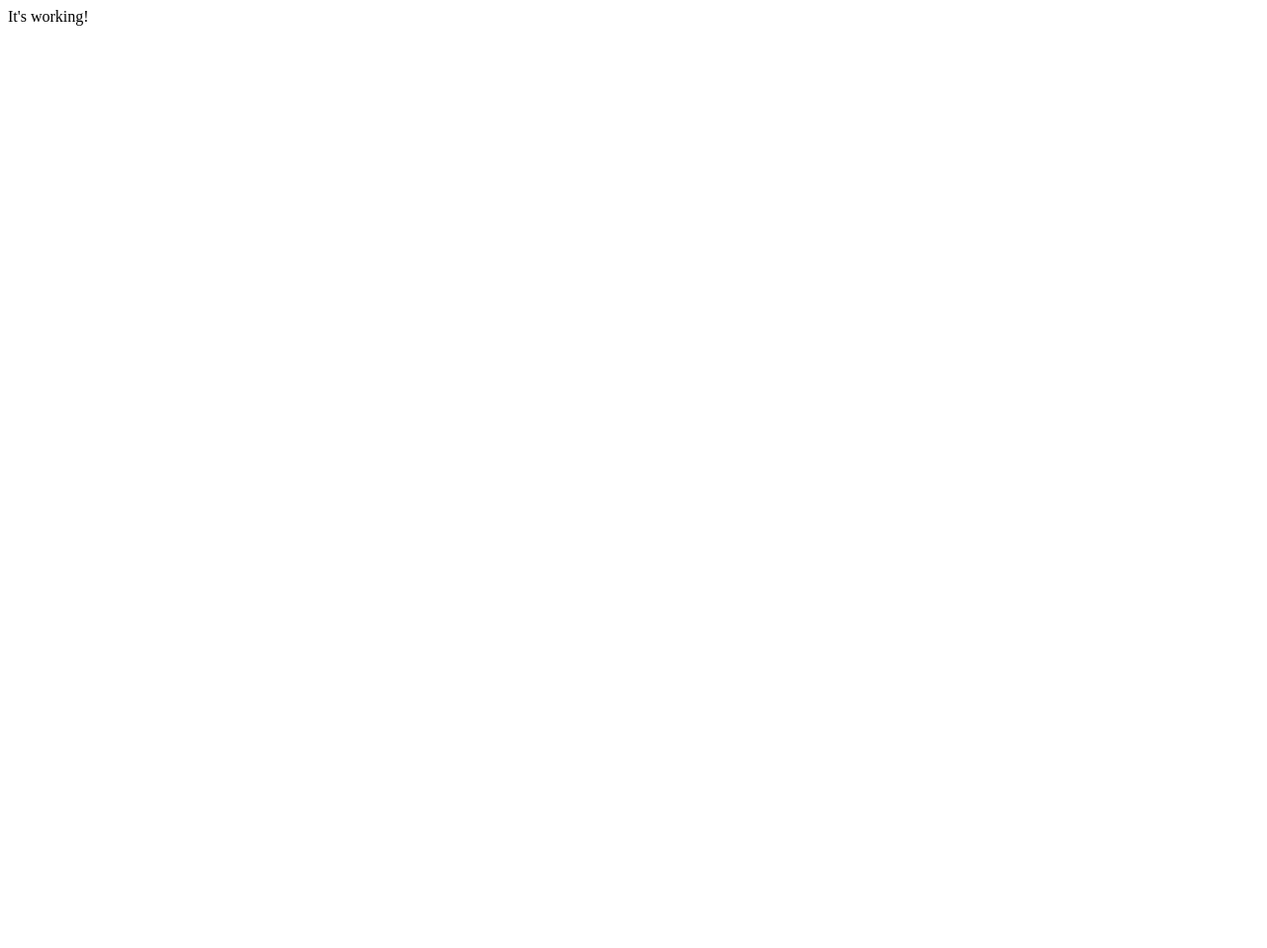
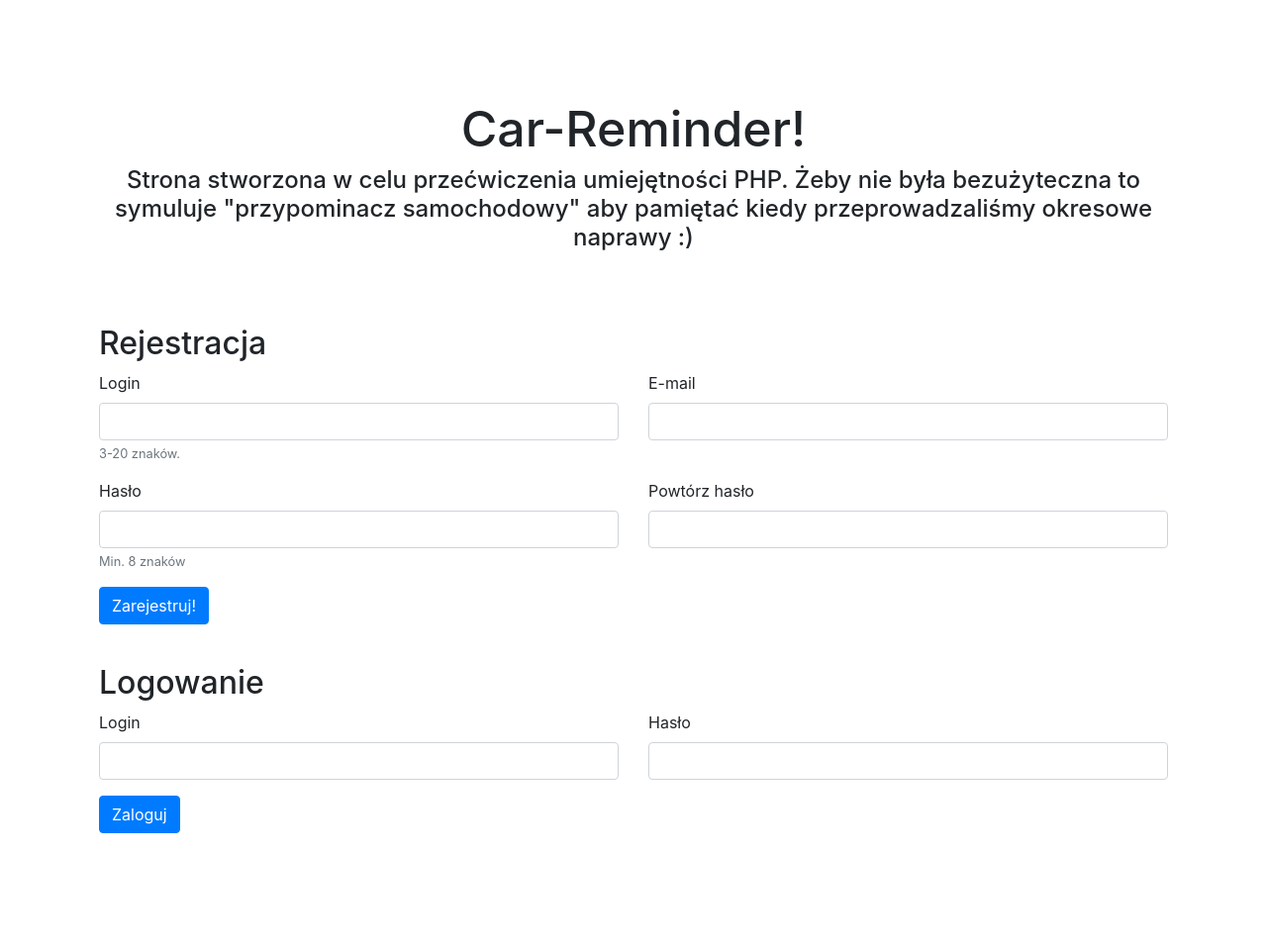
Before and after one commit to mimi530/php_Car-Reminder, a PHP site: page / in a window 1280 px wide. Before the commit the page is almost empty. Shown: the whole page at 99% size. Before the commit the page ends 26 px from the top, so only its background shows below. Run offline with PHP 8.4, Linux system fonts and the light colour scheme.

Commit message:
first layout

```diff
--- a/index.php
+++ b/index.php
@@ -1,12 +1,96 @@
+<?php
+    #code ^^
+
+?>
 <!DOCTYPE html>
 <html lang="pl">
 <head>
     <meta charset="UTF-8">
     <meta author="Michał Domżalski">
     <meta http-equiv="X-UA-Compatible" content="ie=edge">
+    <link rel="stylesheet" href="style.css">
+    <link rel="stylesheet"
+    href="https://stackpath.bootstrapcdn.com/bootstrap/4.5.0/css/bootstrap.min.css"
+    integrity="sha384-9aIt2nRpC12Uk9gS9baDl411NQApFmC26EwAOH8WgZl5MYYxFfc+NcPb1dKGj7Sk" crossorigin="anonymous">
     <title>Ćwiczenia PHP</title>
+    <style>
+        body
+        {
+            padding: 100px;
+        }
+        h1
+        {
+            font-size: 50px;
+            text-align: center;
+        }
+        h4
+        {
+            margin-bottom: 50px;
+            text-align: center;
+        }
+    </style>
+    <!--"Talk is cheap, show me the code."-->
 </head>
 <body>
-    <?php echo "It's working!"; ?>
+    <h1>Car-Reminder!</h1>
+    <h4>Strona stworzona w celu przećwiczenia umiejętności PHP. Żeby nie była bezużyteczna to symuluje
+        "przypominacz samochodowy" aby pamiętać kiedy przeprowadzaliśmy okresowe naprawy :)</h4></br>
+    <h2>Rejestracja</h2>
+    <form action="rejestracja.php" method="post">
+        <div class="row">
+            <div class="col">
+                <div class="form-group">
+                    <label>Login</label>
+                    <input class="form-control" type="text" name="username">
+                    <small class="form-text text-muted">3-20 znaków.</small>
+                </div>
+            </div>
+            <div class="col">
+                <div class="form-group">
+                    <label>E-mail</label>
+                    <input class="form-control" type="text" name="email">
+                </div>
+            </div>
+        </div>
+        <div class="row">
+            <div class="col">
+                <div class="form-group">
+                    <label>Hasło</label>
+                    <input class="form-control" name="haslo" type="password">
+                    <small class="form-text text-muted">Min. 8 znaków</small>
+                </div>
+            </div>
+            <div class="col">
+                <div class="form-group">
+                    <label>Powtórz hasło</label>
+                    <input class="form-control" name="haslo2" type="password" >
+                </div>
+            </div>
+        </div>
+        <div class="form-group">
+            <button class="btn btn-primary">Zarejestruj!</button>
+        </div>
+    </form>
+    </br>
+    <h2>Logowanie</h2>
+    <form action="logowanie.php" method="post">
+        <div class="row">
+            <div class="col">
+                <div class="form-group">
+                    <label>Login</label>
+                    <input class="form-control" name="login" type="text">
+                </div>
+            </div>
+            <div class="col">
+                <div class="form-group">
+                    <label>Hasło</label>
+                    <input class="form-control" type="password" name="haslo">
+                </div>
+            </div>
+        </div>
+        <div class="form-group">
+            <button class="btn btn-primary">Zaloguj</button>
+        </div>
+    </form>
 </body>
 </html>
```
